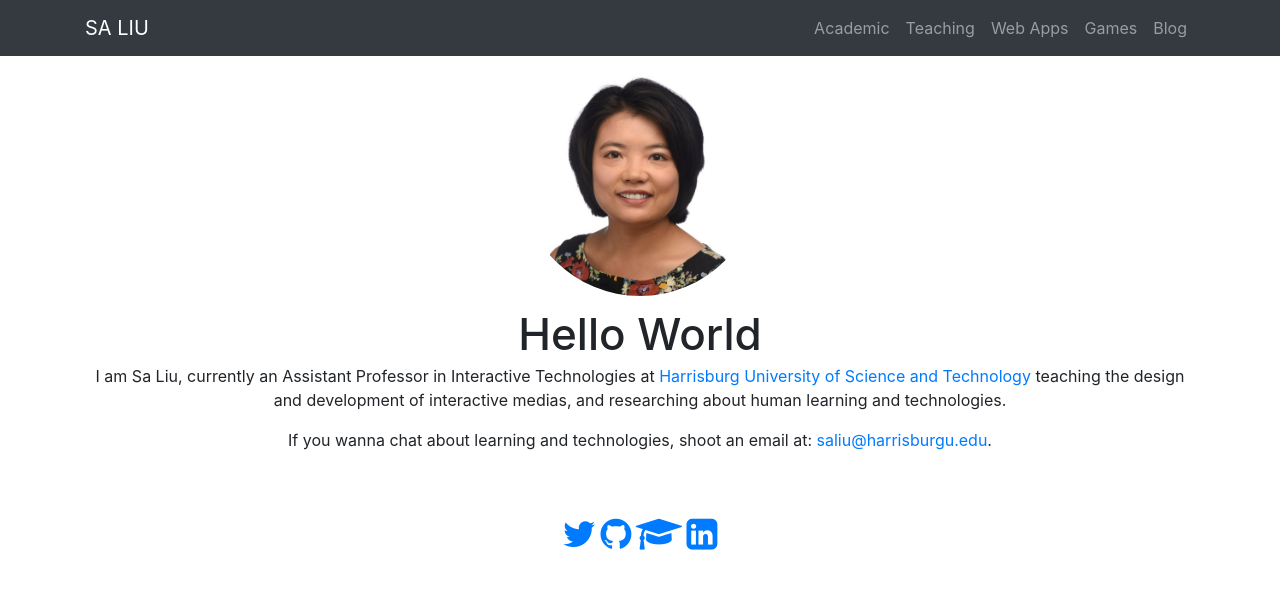
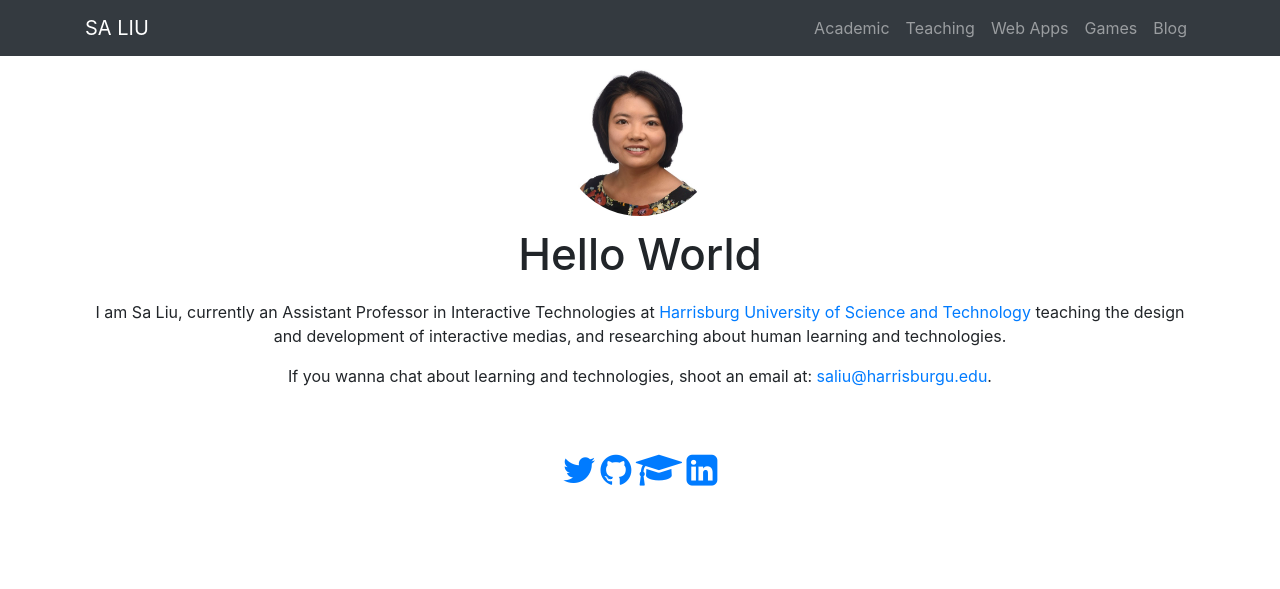
Before and after one commit to Tonicdragon6x66/saliudev.github.io, a Jekyll site: the page built from index.html, in a window 1280 px wide. Shown: the top 589 px of the page. Built offline with Jekyll 4.4.1, drawn with Linux system fonts in a browser that asks for light colours.

Commit message:
update front page

```diff
--- a/css/main.css
+++ b/css/main.css
@@ -15,6 +15,7 @@
 .masthead-heading {
   font-size: 2.75rem;
   line-height: 2.75rem;
+  padding-bottom: 1rem;
 }
 
 .mastfoot {
@@ -23,9 +24,9 @@
 }
 
 .avatar {
-    width: 15rem;
+    width: 10rem;
     margin-bottom: 1rem;
-    height: 15rem;
+    height: 10rem;
     border-radius: 50%;
 }
 
```
